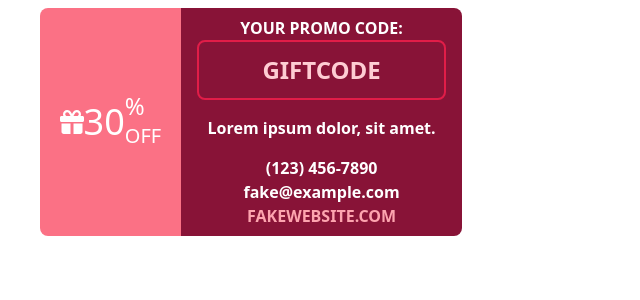
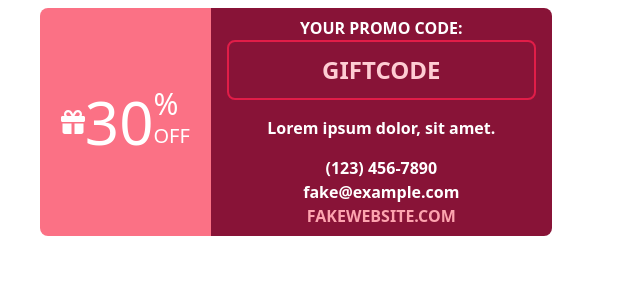
Before and after one commit to Buraiyen/coupon-wallet, a Nuxt app: page / in a window 1280 px wide. Shown: the top 300 px of the page, without its empty margins (0-640 px from the left). Built offline with nearby package versions, Linux system fonts and the light colour scheme.

Commit message:
:lipstick: style: larger % text

```diff
--- a/components/coupon-card.vue
+++ b/components/coupon-card.vue
@@ -1,6 +1,6 @@
 <template>
   <div
-    class="w-[33%] max-lg:w-[50%] text-white rounded-lg border-rose-200 grid grid-cols-1 lg:grid-cols-3 xl:grid-cols-3 ml-10 mt-2"
+    class="w-[40%] max-lg:w-[50%] text-white rounded-lg border-rose-200 grid grid-cols-1 lg:grid-cols-3 xl:grid-cols-3 ml-10 mt-2"
   >
     <div
       class="bg-rose-400 flex items-center justify-center col-span-1 max-lg:rounded-tl-lg max-lg:rounded-tr-lg lg:rounded-bl-lg lg:rounded-tl-lg"
@@ -8,9 +8,9 @@
       <div>
         <font-awesome-icon :icon="['fas', 'gift']" size="xl" />
       </div>
-      <h3 class="text-4xl">30</h3>
+      <h3 class="text-6xl">30</h3>
       <div class="grid grid-rows-2">
-        <p class="text-2xl">%</p>
+        <p class="text-3xl">%</p>
         <p class="text-xl">OFF</p>
       </div>
     </div>
```
